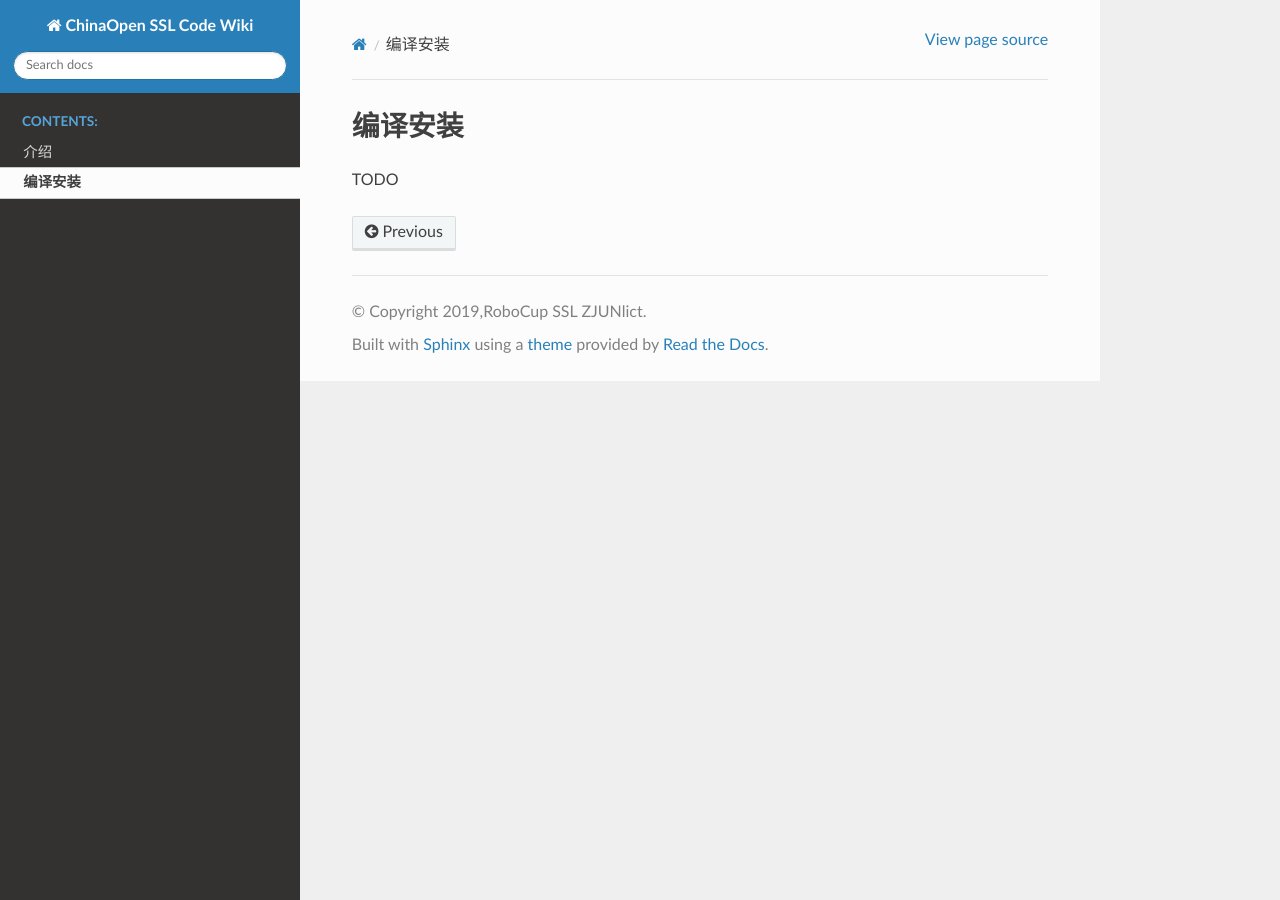
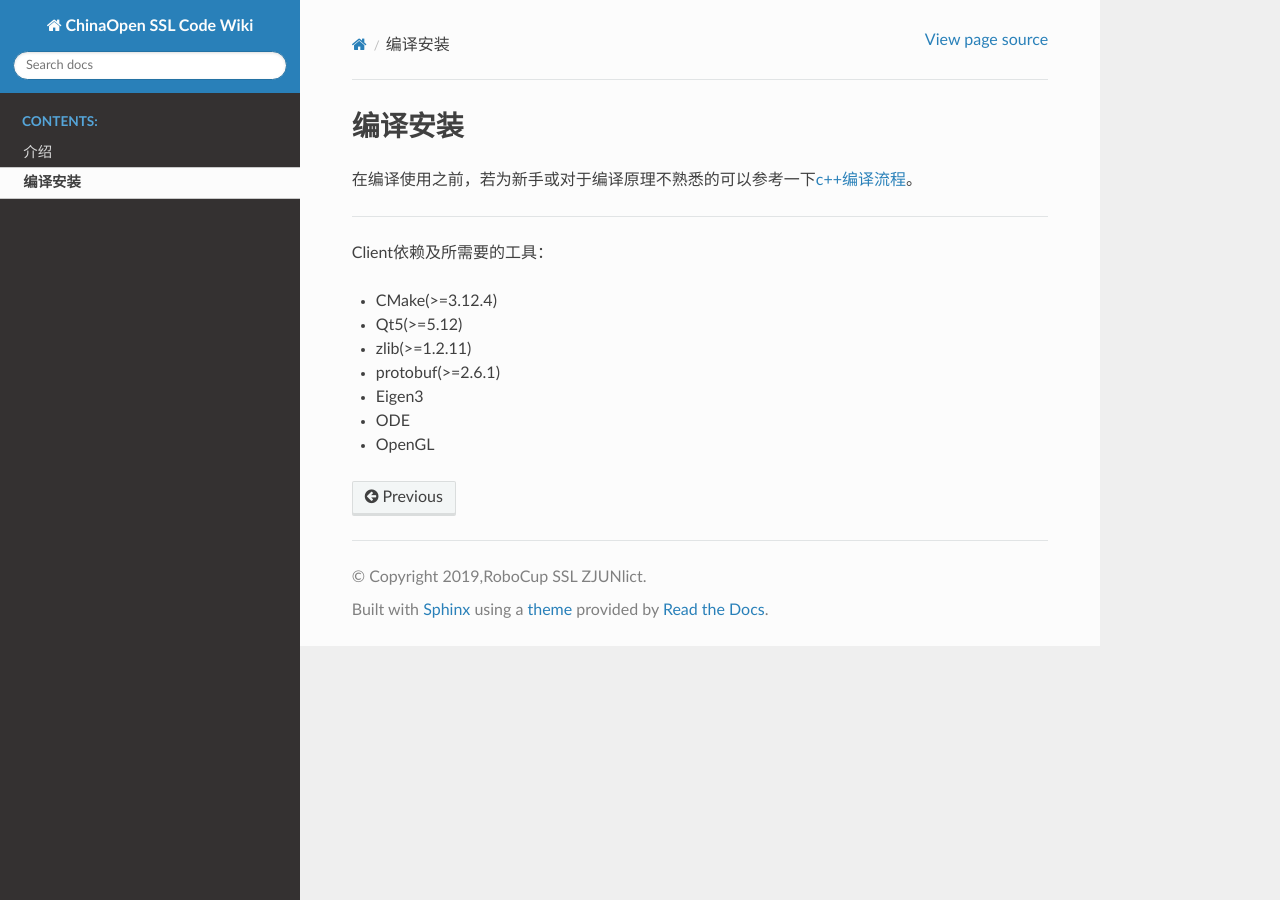
Before and after one commit to Robocup-ssl-China/rocos_wiki, a Sphinx documentation site: the page built from source/install.md, in a window 1280 px wide. Built offline with Sphinx 7.4.7 and the Read the Docs theme 2.0.0, drawn with Linux system fonts in a browser that asks for light colours.

Commit message:
add deps

```diff
--- a/source/index.rst
+++ b/source/index.rst
@@ -11,7 +11,10 @@ Welcome to ChinaOpen SSL Code Wiki's documentation!
    :caption: Contents:
 
    introduction
+
    install
+
+
 
 
 Indices and tables
--- a/source/install.md
+++ b/source/install.md
@@ -1,3 +1,15 @@
 # 编译安装
 
-TODO
+在编译使用之前，若为新手或对于编译原理不熟悉的可以参考一下[c++编译流程](cpp_compile)。
+
+---
+
+Client依赖及所需要的工具：
+
+* CMake(>=3.12.4)
+* Qt5(>=5.12)
+* zlib(>=1.2.11)
+* protobuf(>=2.6.1)
+* Eigen3
+* ODE
+* OpenGL
```
Also changed, not shown: source/cpp_compile.md (added, +1 -0 lines).
